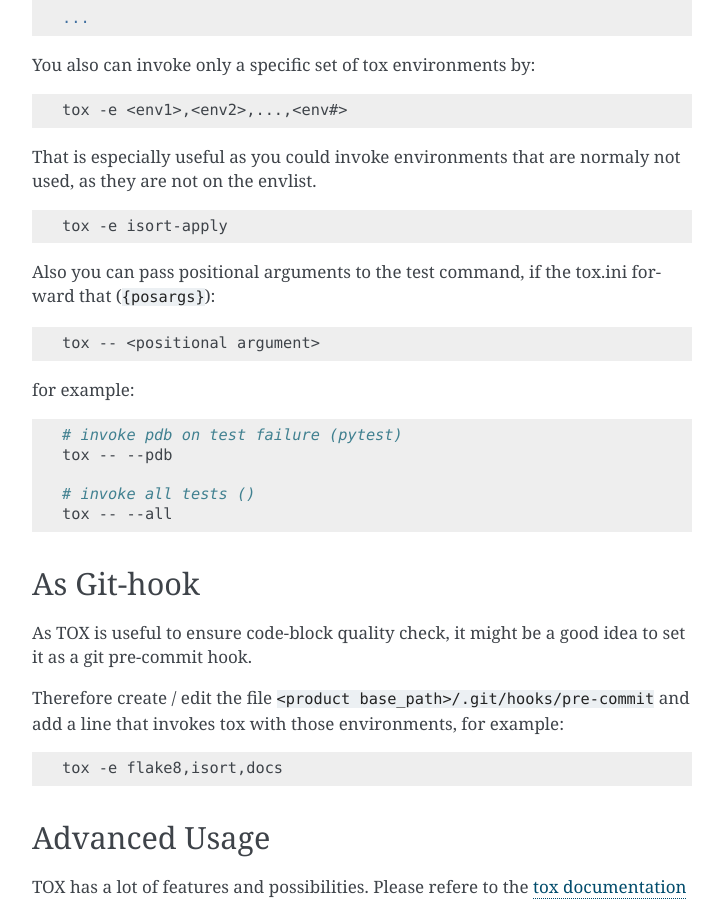
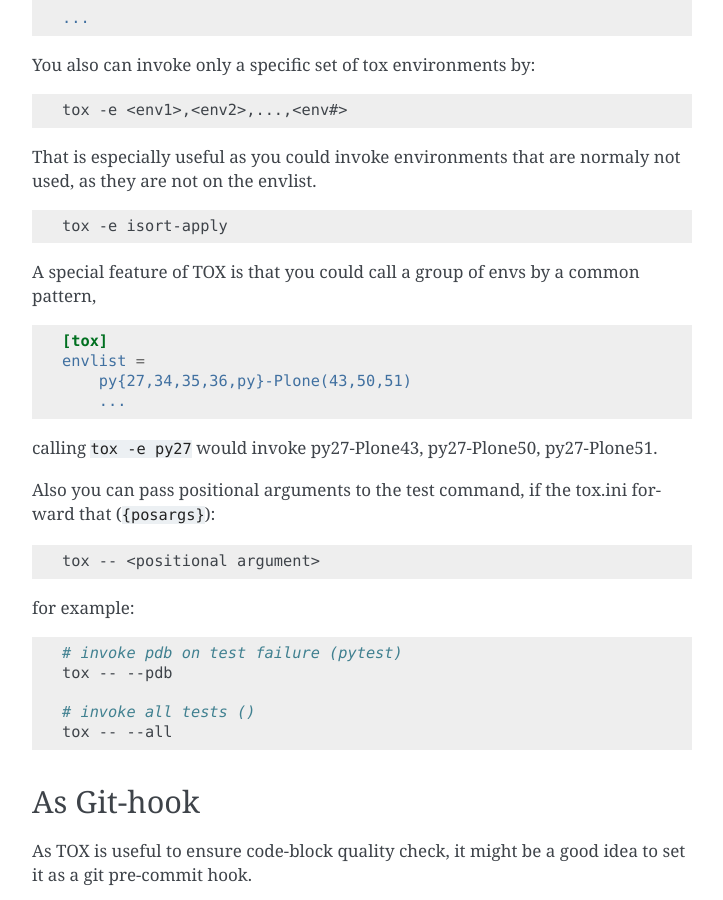
Before and after one commit to plone/plone_best_practices_discussion, a Sphinx documentation site: the page built from docs/tox/usage.rst, in a window 1280 px wide and 900 px high, scrolled down 764 px. Shown: the whole window, without its empty margins (388-1111 px from the left). Built offline with Sphinx 7.4.7, drawn with Linux system fonts in a browser that asks for light colours.

Commit message:
more docs

```diff
--- a/docs/tox/usage.rst
+++ b/docs/tox/usage.rst
@@ -49,6 +49,17 @@ That is especially useful as you could invoke environments that are normaly not
 .. code-block:: sh
 
     tox -e isort-apply
+
+A special feature of TOX is that you could call a group of envs by a common pattern,
+
+.. code-block:: ini
+
+    [tox]
+    envlist =
+        py{27,34,35,36,py}-Plone(43,50,51)
+        ...
+
+calling ``tox -e py27`` would invoke py27-Plone43, py27-Plone50, py27-Plone51.
 
 Also you can pass positional arguments to the test command, if the tox.ini forward that (``{posargs}``):
 
```
Also changed, not shown: 3 other files.
